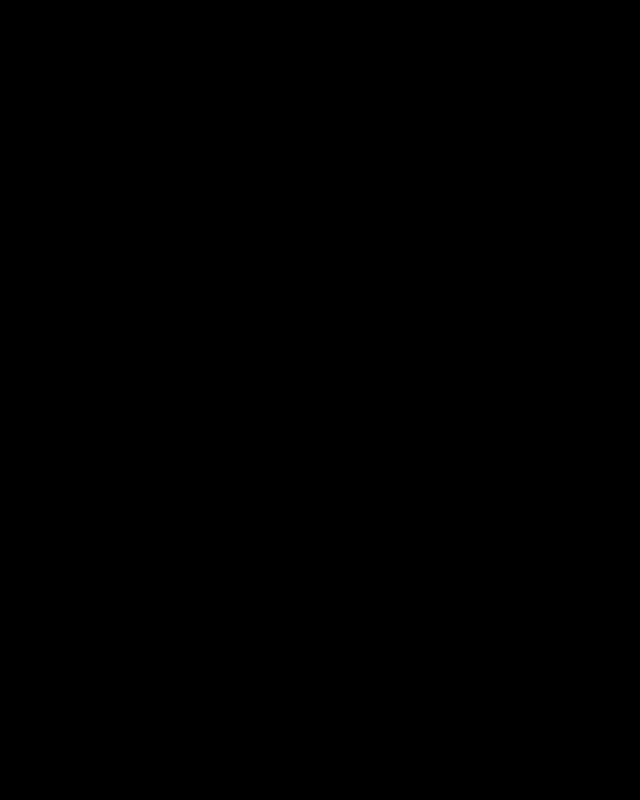
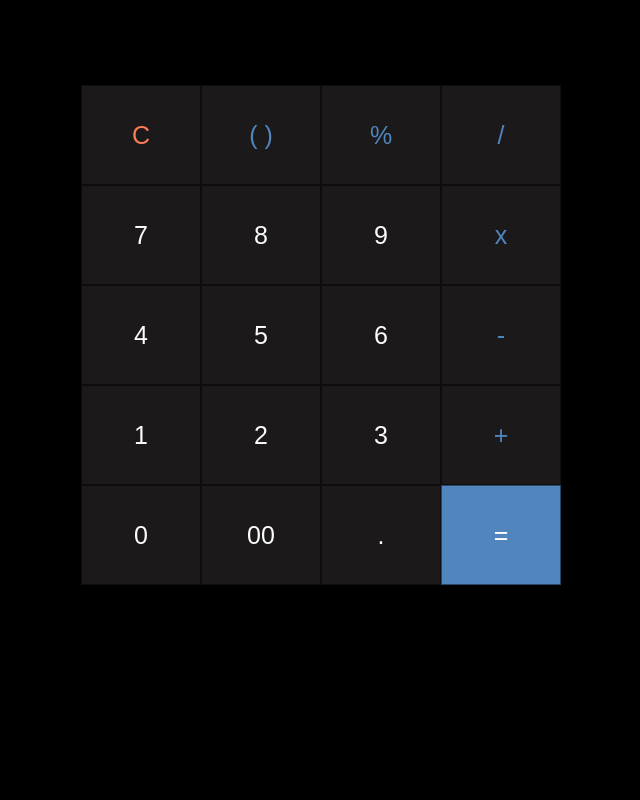
Before and after one commit to HOUDA-KEMMOUNE/calculator-project, a plain HTML site: page index.html in a window 1280 px wide. Shown: the top 800 px of the page, without its empty margins (319-959 px from the left). Drawn offline with Linux system fonts and the light colour scheme; a web font is replaced by a local one.

Commit message:
update some styles

```diff
--- a/style.css
+++ b/style.css
@@ -5,10 +5,7 @@
   }
 
   body {
-    width: 0%;
-    height: 0%;
     background-color: black;
-    margin-top: 100%;
     padding: 20px;
   }
 
@@ -16,6 +13,13 @@
     display: grid;
     grid-template-columns: 120px 120px 120px 120px;
     grid-template-rows: 100px 100px 100px 100px 100px;
+    justify-content: center;
+    margin: 0 auto; /* Center the calculator horizontally */
+    max-width: 600px; /* Adjust the maximum width as needed */
+    /* display: grid;
+    grid-template-columns: 120px 120px 120px 120px;
+    grid-template-rows: 100px 100px 100px 100px 100px;
+    justify-content: center; */
   }
 
   button {
@@ -23,8 +27,6 @@
     border: 1px solid rgba(0, 0, 0, 0.47);
     font-size: 25px;
     color: rgb(252, 252, 252);
-    /* font-family: "Horyzen", sans-serif;
-    font-family: "Horyzen Digital", sans-serif; */
     font-family: "Whois", sans-serif;
     cursor: pointer;
   }
@@ -42,18 +44,13 @@
     font-size: 40px;
     margin-bottom: 20px;
     font-family: "Whois", sans-serif;
-    /* display: flex;
-    align-self: flex-start; */
+    background-color: black;
+    color: white;
+    border: none;
+    width: 480px;
   }
 
   .equal-style {
     background-color: rgb(80, 133, 190);
     color: white;
   }
-
-  .result {
-    background-color: black;
-    color: white;
-    border: none;
-    width: 480px;
-  }
```
